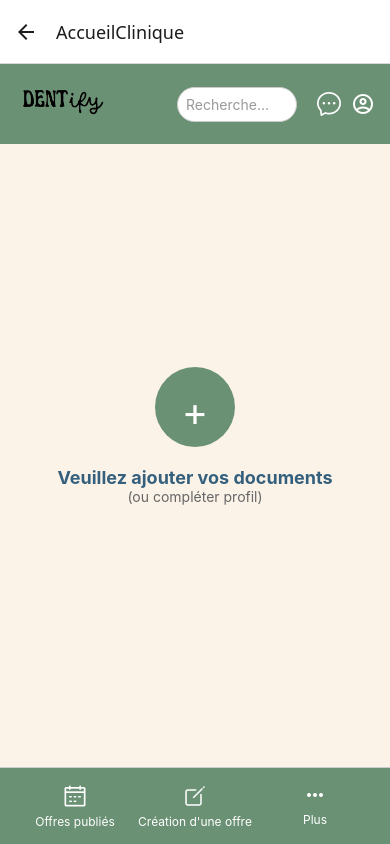
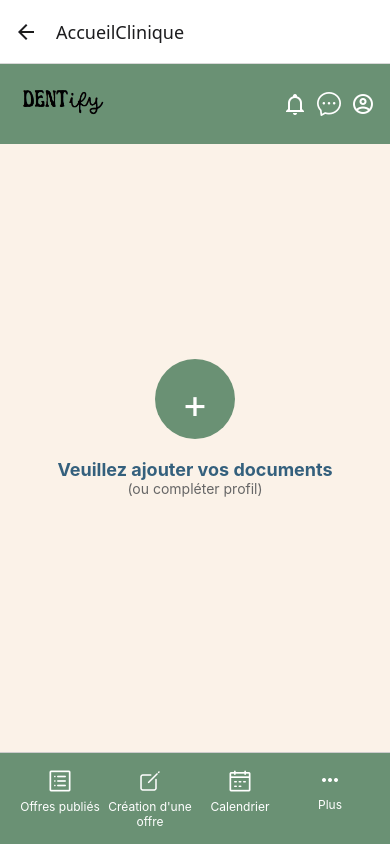
Before and after one commit to Mikabenoit1/Dentify, a React Native app in the folder frontendMobile/: screen /AccueilClinique in a window 390 px wide. Built offline with nearby package versions, Linux system fonts and the light colour scheme; what react-native-calendars would draw is missing.

Commit message:
Update AccueilClinique.tsx

```diff
--- a/frontendMobile/screens/AccueilClinique.tsx
+++ b/frontendMobile/screens/AccueilClinique.tsx
@@ -2,11 +2,7 @@ import React from 'react';
 import { View, Text, StyleSheet, TouchableOpacity, Image, TextInput } from 'react-native';
 import { AntDesign, MaterialCommunityIcons, MaterialIcons, Ionicons } from '@expo/vector-icons';
 
-
-
 const AccueilClinique = ({navigation}) => {
-
-
   return (
     <View style={styles.container}>
       {/* Header - Identique à l'original */}
@@ -18,11 +14,9 @@ const AccueilClinique = ({navigation}) => {
         />
 
         <View style={styles.rightIcons}>
-          <TextInput
-            style={styles.searchInput}
-            placeholder="Recherche..."
-            placeholderTextColor="#999"
-          />
+          <TouchableOpacity style={styles.iconButton} onPress={() => navigation.navigate('NotificationClinique')}>
+                        <MaterialCommunityIcons name="bell-outline" size={24} color="white" />
+                  </TouchableOpacity>
           <TouchableOpacity
             style={styles.iconButton}
             onPress={() => navigation.navigate('MessageListeScreen')}
@@ -52,13 +46,13 @@ const AccueilClinique = ({navigation}) => {
         </View>
       </View>
 
-      {/* Footer - Identique à l'original */}
+      {/* Footer - Modifié avec 4ème icône */}
       <View style={styles.footer}>
         <TouchableOpacity
           style={styles.footerButton}
           onPress={() => navigation.navigate('Mesoffres')}
         >
-          <AntDesign name="calendar" style={styles.footerIcon} />
+          <AntDesign name="profile" size={24} color="white" />
           <Text style={styles.footerText}>Offres publiés</Text>
         </TouchableOpacity>
 
@@ -72,7 +66,15 @@ const AccueilClinique = ({navigation}) => {
 
         <TouchableOpacity
           style={styles.footerButton}
-          onPress={() => navigation.navigate('AccueilMore')}
+          onPress={() => navigation.navigate('CalendrierCli')}
+        >
+          <AntDesign name="calendar" style={styles.footerIcon} />
+          <Text style={styles.footerText}>Calendrier</Text>
+        </TouchableOpacity>
+
+        <TouchableOpacity
+          style={styles.footerButton}
+          onPress={() => navigation.navigate('AccueilMoreCli')}
         >
           <MaterialIcons name="more-horiz" size={24} color="white" />
           <Text style={styles.footerText}>Plus</Text>
@@ -161,7 +163,7 @@ const styles = StyleSheet.create({
     textAlign: 'center',
   },
 
-
+  // Styles du footer modifié
   footer: {
     flexDirection: 'row',
     justifyContent: 'space-around',
@@ -175,13 +177,14 @@ const styles = StyleSheet.create({
     flex: 1,
   },
   footerIcon: {
-    fontSize: 24,
+    fontSize: 24, // Taille légèrement réduite
     color: 'white',
   },
   footerText: {
     fontSize: 12,
     color: 'white',
     marginTop: 5,
+    textAlign: 'center',
   },
 });
 
```
